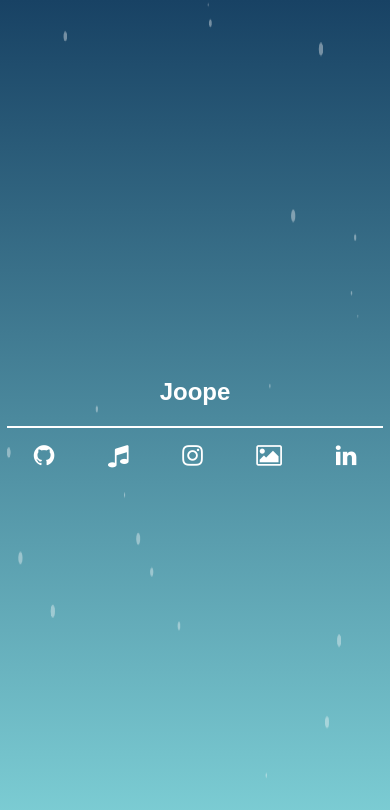
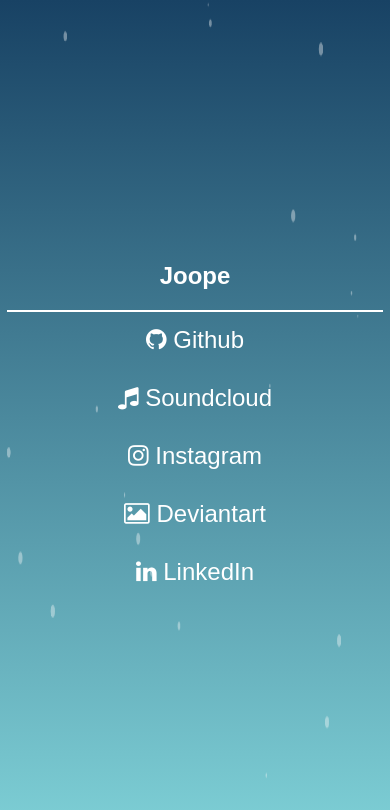
Before and after one commit to joope/joope.github.io, a plain HTML site: page index.html in a window 390 px wide. Drawn offline with Linux system fonts and the light colour scheme.

Commit message:
Add mobile descriptions

```diff
--- a/index.html
+++ b/index.html
@@ -24,32 +24,32 @@
 
                 <section class="Github">
                     <a href="https://github.com/joope">
-                        <!-- <p>Github</p> -->
                         <i class="fa fa-github" aria-hidden="true"></i>
+                        <p>Github</p>
                     </a>
                 </section>
                 <section class="Soundcloud">
                     <a href="https://soundcloud.com/joope">
-                        <!-- <p>Soundcloud</p> -->
                         <i class="fa fa-music"></i>
+                        <p>Soundcloud</p>
                     </a>
                 </section>
                 <section class="Instagram">
                     <a href="https://www.instagram.com/joope.me/">
-                        <!-- <p>Instagram</p> -->
                         <i class="fa fa-instagram"></i>
+                        <p>Instagram</p>
                     </a>
                 </section>
                 <section class="DeviantArt">
                     <a href="http://alankomaiden.deviantart.com/">
-                        <!-- <p>Deviantart</p> -->
                         <i class="fa fa-picture-o"></i>
+                        <p>Deviantart</p>
                     </a>
                 </section>
                 <section class="LinkedIn">
                     <a href="http://www.linkedin.com/in/pyry-joona">
-                        <!-- <p>LinkedIn</p> -->
                         <i class="fa fa-linkedin"></i>
+                        <p>LinkedIn</p>
                     </a>
                 </section>
             </div><!--/row -->
--- a/style.css
+++ b/style.css
@@ -56,6 +56,10 @@ section {
   color: white;
   background: none;
   border-bottom: 2px solid rgba(0, 0, 0, 0.0);
+}
+
+section p {
+  display: none;
 }
 
 section:hover {
@@ -122,9 +126,11 @@ section:nth-child(9) {
 }
 
 @media only screen and (max-width: 835px) {
-  #joope {
-    order: -1;
-    flex: 1 1 100%;
+  section {
+    flex: 1 0 100%;
+  }
+  section p {
+    display: inline;
   }
 }
 
```
